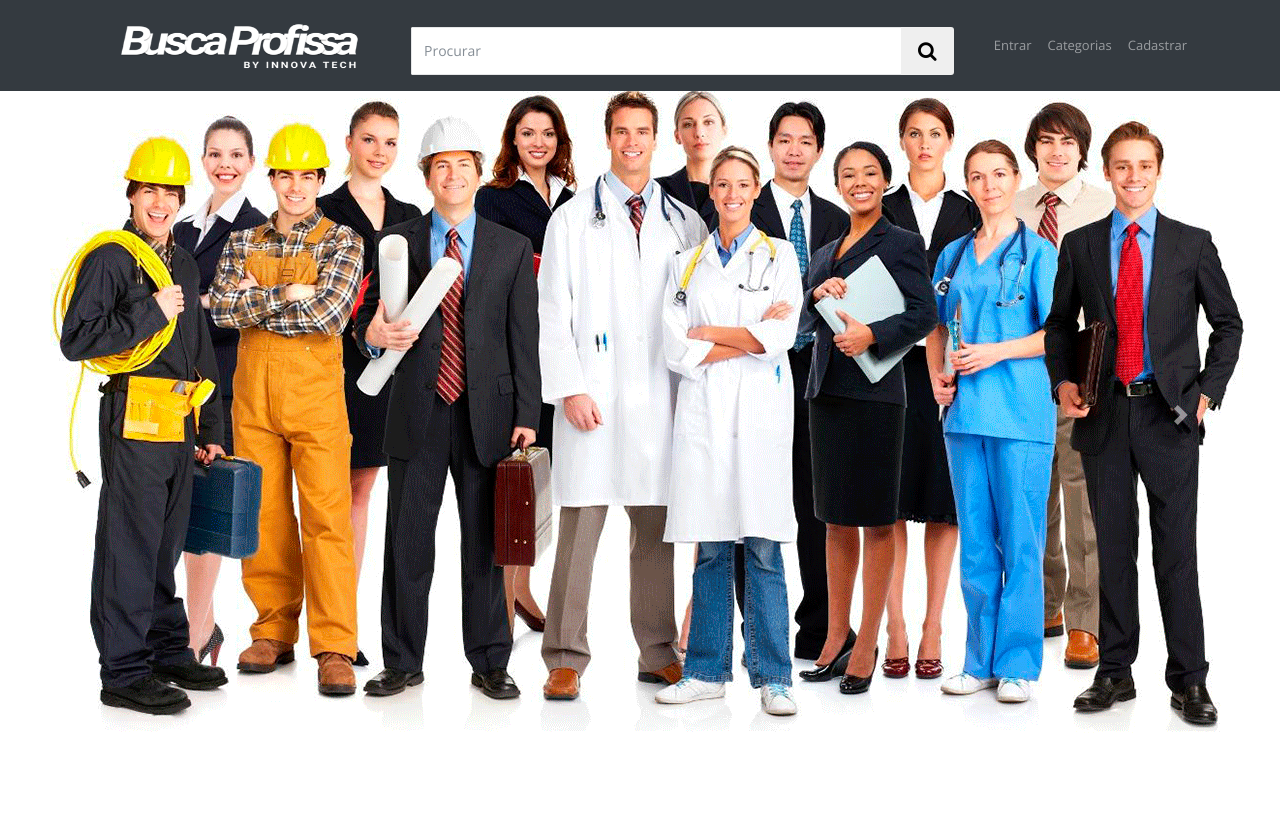
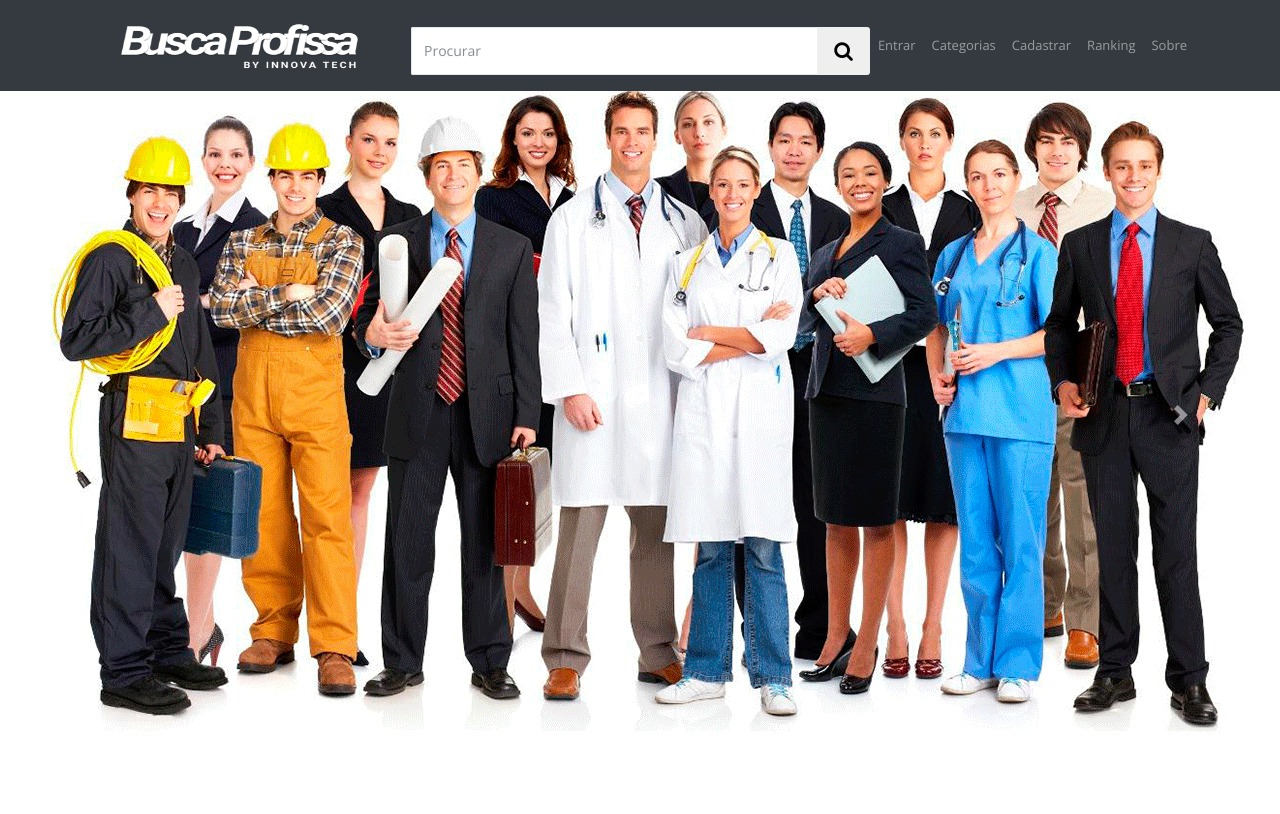
Before and after one commit to Davillo/buscaprofissa, a Spring Boot app: page /index in a window 1280 px wide. Shown: the top 814 px of the page. Run offline with Spring Boot 4, Linux system fonts and the light colour scheme; the visitor is signed in with stand-in values (Sample User, id 1); the project's own start-up code is not run, and a stand-in starts its controllers and pages; some of the project's set-up classes (security, data sources, template engines, error pages and the like) are left out, and stand-ins take their place; some libraries are stand-ins or nearby versions.

Commit message:
Adição de ranking e sobre na barra superior

```diff
--- a/buscaprofissa/src/main/resources/templates/layout/externo/BarraNavegacao.html
+++ b/buscaprofissa/src/main/resources/templates/layout/externo/BarraNavegacao.html
@@ -53,6 +53,15 @@
                         </li>
 
 
+                        <li class="nav-item">
+                            <a class="nav-link" href="#">Ranking</a>
+                        </li>
+
+                          <li class="nav-item">
+                            <a class="nav-link" href="#">Sobre</a>
+                        </li>
+
+
                     </ul>
                 </div>
             </div>
```
Also changed, not shown: 2 other files.
